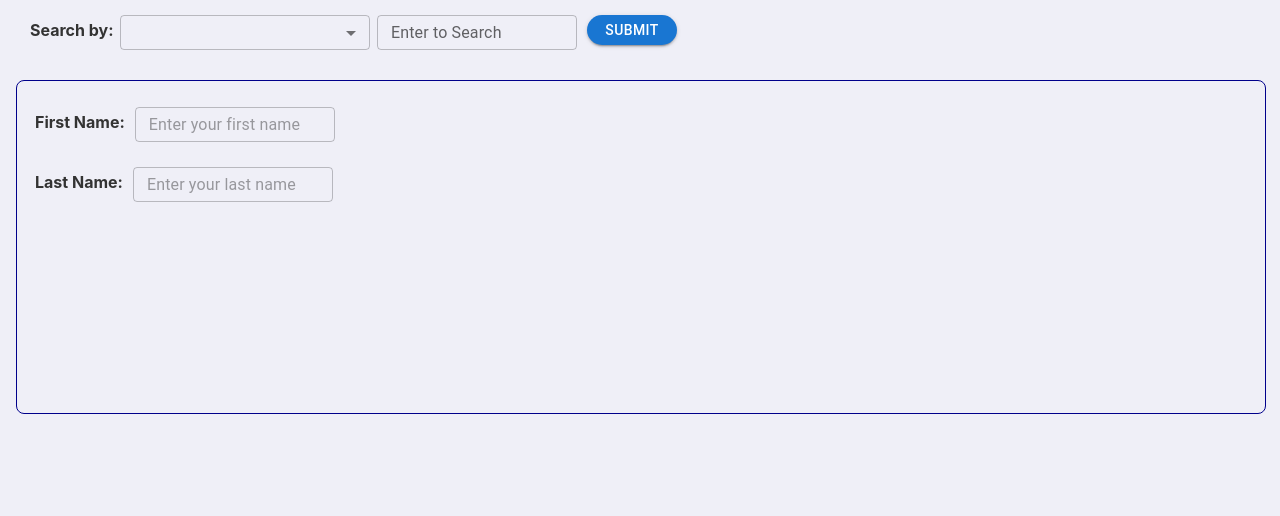
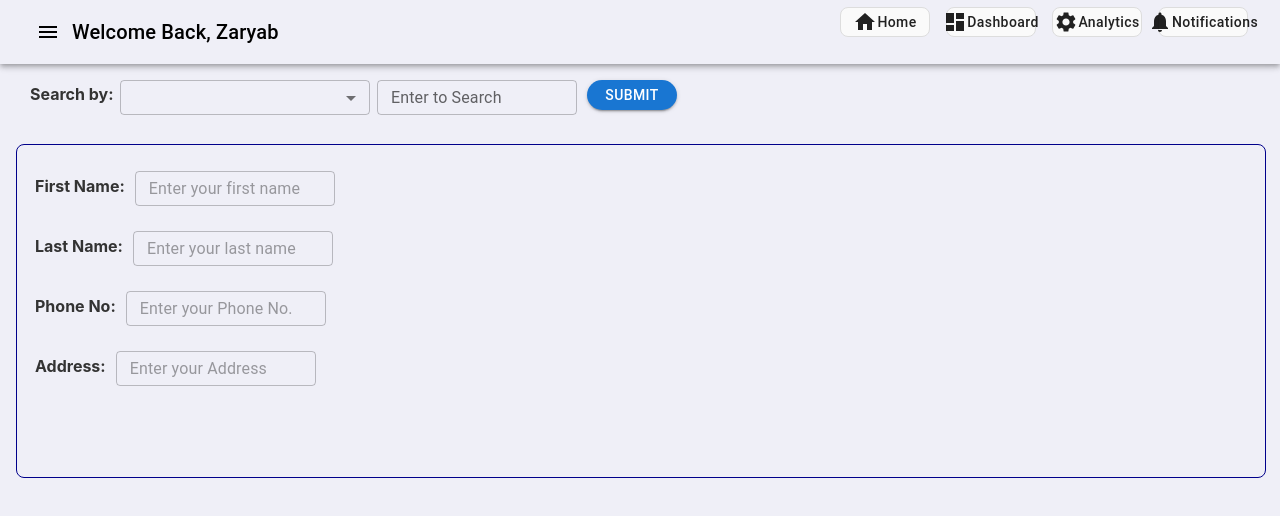
Before and after one commit to MHasaan/db-website, a React (Create React App) app: page / in a window 1280 px wide. Shown: the top 516 px of the page. Built offline with nearby package versions, Linux system fonts and the light colour scheme.

Commit message:
Add ResponsiveAppBar component in App.js

```diff
--- a/package.json
+++ b/package.json
@@ -5,6 +5,9 @@
   "dependencies": {
     "@emotion/react": "^11.11.3",
     "@emotion/styled": "^11.11.0",
+    "@material-ui/core": "^4.12.4",
+    "@material-ui/icons": "^4.11.3",
+    "@mui/icons-material": "^5.15.10",
     "@mui/material": "^5.15.10",
     "@mui/styles": "^5.15.10",
     "@testing-library/jest-dom": "^5.17.0",
@@ -12,6 +15,7 @@
     "@testing-library/user-event": "^13.5.0",
     "react": "^18.2.0",
     "react-dom": "^18.2.0",
+    "react-router-dom": "^6.22.1",
     "react-scripts": "5.0.1",
     "styled-components": "^6.1.8",
     "web-vitals": "^2.1.4"
--- a/src/App.js
+++ b/src/App.js
@@ -2,11 +2,13 @@ import React from 'react';
 import SearchHeader from './Search/Search_Header';
 import Selecting from './Search/Selecting';
 import Form from './Search/Input';
-import BoxComponent from './Information/Box';
+import BoxComponent from './Information_Box/Box';
+import ResponsiveAppBar from './App_Bar';
 
 function App() {
   return (
     <div className="App">
+      <ResponsiveAppBar/>
       <SearchHeader/>
       <Selecting/>
       <Form/>
--- /dev/null
+++ b/src/App_Bar.js
@@ -0,0 +1,107 @@
+import React from 'react';
+import {AppBar,Toolbar,Typography,Button,IconButton,Hidden,Drawer,List,ListItem,ListItemIcon,ListItemText,} from '@material-ui/core';
+import HomeIcon from '@material-ui/icons/Home';
+import DashboardIcon from '@material-ui/icons/Dashboard';
+import SettingsIcon from '@material-ui/icons/Settings';
+import NotificationsIcon from '@material-ui/icons/Notifications';
+import MenuIcon from '@material-ui/icons/Menu';
+import { Link } from 'react-router-dom';
+import { makeStyles } from '@material-ui/core/styles';
+
+const userName = "Zaryab"; // replace with actual user name
+
+const useStyles = makeStyles((theme) => ({
+  toolbar: {
+    justifyContent: 'space-between', // Align buttons to the right
+    alignItems: 'center', // Vertically center buttons and welcome message
+    height: '60px', // Adjust toolbar height if needed
+  },
+  button: {
+    minWidth: 0,
+    borderRadius: 8,
+    margin: theme.spacing(1),
+    boxShadow: 'none',
+    textTransform: 'none',
+    border: '1px solid #ddd', // Optional border
+    backgroundColor: theme.palette.background.default, // Match background color
+    color: theme.palette.text.primary, // Use primary text color
+    padding: theme.spacing(1, 2), // Adjust button padding
+    '&:hover': {
+      backgroundColor: 'linear-gradient(to right, #f0f7ff, #d9e6f3)', // Adjusted gradient
+      color: theme.palette.primary.main, // Change hover text color
+      border: '1px solid #ccc', // Optional border hover effect
+    },
+  },
+  mobileButton: {
+    color: theme.palette.primary.main,
+    fontWeight: 'bold',
+  },
+}));
+
+export default function ResponsiveAppBar() {
+  const classes = useStyles();
+  const [mobileOpen, setMobileOpen] = React.useState(false);
+
+  return (
+    <div>
+      <AppBar position="static" style={{ background: '#efeff7 ', color: '#000' }}>
+        <Toolbar className={classes.toolbar}>
+          <IconButton
+            color="inherit"
+            onClick={() => setMobileOpen(!mobileOpen)}
+            aria-label="Open drawer"
+          >
+            <MenuIcon />
+          </IconButton>
+          <Typography variant="h6" style={{ flexGrow: 1 }}>
+            Welcome Back, {userName}
+          </Typography>
+          <Hidden mdDown>
+            <Button className={classes.button}>
+              <HomeIcon /> Home
+            </Button>
+            <Button className={classes.button}>
+              <DashboardIcon /> Dashboard
+            </Button>
+            <Button className={classes.button}>
+              <SettingsIcon /> Analytics
+            </Button>
+            <Button className={classes.button}>
+              <NotificationsIcon /> Notifications
+            </Button>
+          </Hidden>
+          <Hidden mdUp>
+            <Drawer open={mobileOpen} onClose={() => setMobileOpen(false)}>
+              <List>
+                <ListItem button component={Link} to="/">
+                  <ListItemIcon>
+                    <HomeIcon />
+                  </ListItemIcon>
+                  <ListItemText primary="Home" className={classes.mobileButton} />
+                </ListItem>
+                <ListItem button component={Link} to="/dashboard">
+                  <ListItemIcon>
+                    <DashboardIcon />
+                  </ListItemIcon>
+                  <ListItemText primary="Dashboard" className={classes.mobileButton} />
+                </ListItem>
+                <ListItem button component={Link} to="/analytics">
+                  <ListItemIcon>
+                    <SettingsIcon />
+                  </ListItemIcon>
+                  <ListItemText primary="Analytics" className={classes.mobileButton} />
+                </ListItem>
+                <ListItem button component={Link} to="/notifications">
+                  <ListItemIcon>
+                    <NotificationsIcon />
+                  </ListItemIcon>
+                  <ListItemText primary="Notifications" className={classes.mobileButton} />
+                </ListItem>
+              </List>
+            </Drawer>
+          </Hidden>
+        </Toolbar>
+      </AppBar>
+    </div>
+  );
+}
--- a/src/Information/Box.js
+++ b/src/Information_Box/Box.js
@@ -18,7 +18,8 @@ const BoxComponent = () => {
         >
             <Name_etc label="First Name" placeholder="Enter your first name" top={10} left={2} />
             <Name_etc label="Last Name" placeholder="Enter your last name" top={20} left={2} />
-            {/* Add more Name_etc components as needed */}
+            <Name_etc label="Phone No" placeholder="Enter your Phone No." top={30} left={2} />
+            <Name_etc label="Address" placeholder="Enter your Address" top={40} left={2} />
         </Box>
     );
 };
--- a/src/Search/Input.js
+++ b/src/Search/Input.js
@@ -5,7 +5,7 @@ import { makeStyles } from '@mui/styles';
 const useStyles = makeStyles((theme) => ({
   root: {
     position: 'absolute',
-    top: '15px',
+    top: '80px',
     left: '527px',
     transform: 'translate(-50%, 0)',
     display: 'flex',
--- a/src/Search/Selecting.js
+++ b/src/Search/Selecting.js
@@ -6,7 +6,7 @@ const Selecting =()=> {
       <Select
       sx={{
         position: 'absolute', // or 'relative'
-        top: '15px', // adjust as needed
+        top: '80px', // adjust as needed
         left: '120px', // adjust as needed
         width: 250,
         height: 35,
```
Also changed, not shown: src/Information_Box/info.jsx (renamed from src/Information/info.jsx), 1 other file (tests, documents, lock files or other folders).
